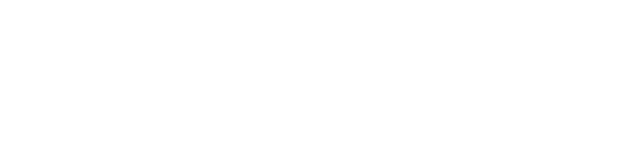
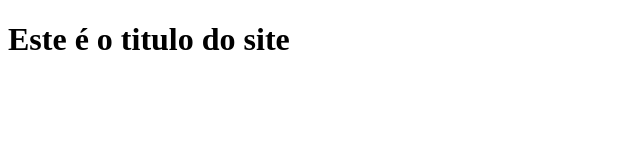
Before and after one commit to vitormigoto/alura-git, a plain HTML site: page index.html in a window 1280 px wide. Shown: the whole page, without its empty margins (0-640 px from the left). Drawn offline with Linux system fonts and the light colour scheme.

Commit message:
Adicionando o titulo no corpo da pagina

```diff
--- a/index.html
+++ b/index.html
@@ -9,6 +9,7 @@
 </head>
 
 <body>
+    <h1>Este é o titulo do site</h1>
 
 </body>
 
```
